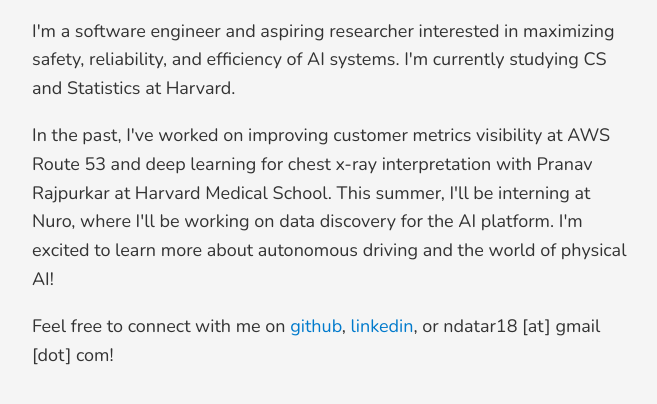
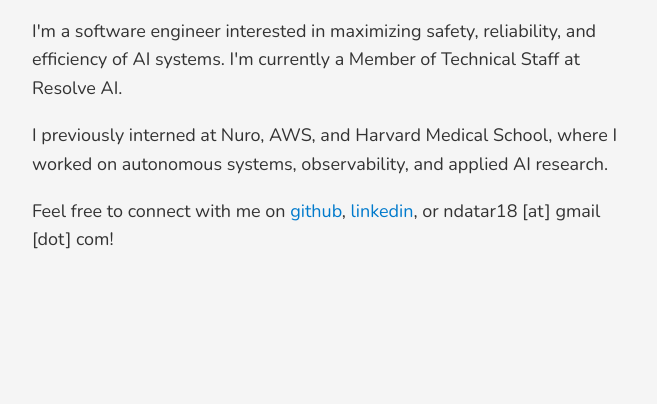
Before and after one commit to nmdatar/nmdatar.github.io, a plain HTML site: page index.html in a window 1280 px wide. Shown: the part 116-520 px from the top of the page, without its empty margins (58-715 px from the left). Drawn offline with nearby package versions, Linux system fonts and the light colour scheme.

Commit message:
update bio

```diff
--- a/index.html
+++ b/index.html
@@ -15,14 +15,12 @@
 
     <main>
       <section>
-        <p>I'm a software engineer and aspiring researcher interested in maximizing safety,
-          reliability, and efficiency of AI systems. I'm currently studying CS and Statistics at Harvard.
+        <p>I'm a software engineer interested in maximizing safety,
+          reliability, and efficiency of AI systems. I'm currently a Member of Technical Staff at Resolve AI.
         </p>
 
-        <p>In the past, I've worked on improving customer metrics visibility at AWS Route 53 and
-          deep learning for chest x-ray interpretation with Pranav Rajpurkar at Harvard Medical School.
-          This summer, I'll be interning at Nuro, where I'll be working on data discovery for the AI platform.
-          I'm excited to learn more about autonomous driving and the world of physical AI!
+        <p>I previously interned at Nuro, AWS, and Harvard Medical School, where I worked on autonomous systems,
+          observability, and applied AI research.
         </p>
 
         <p>
```
